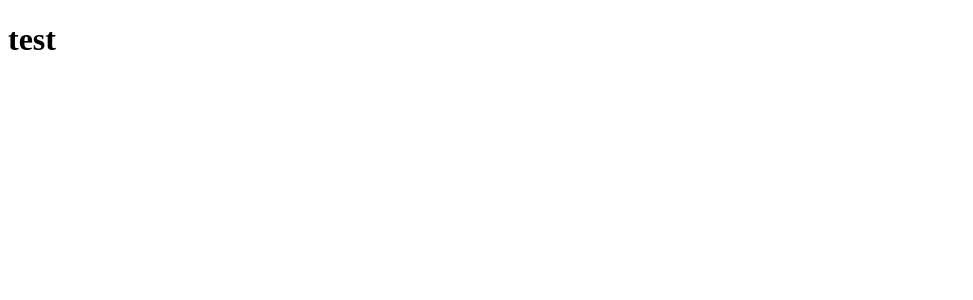
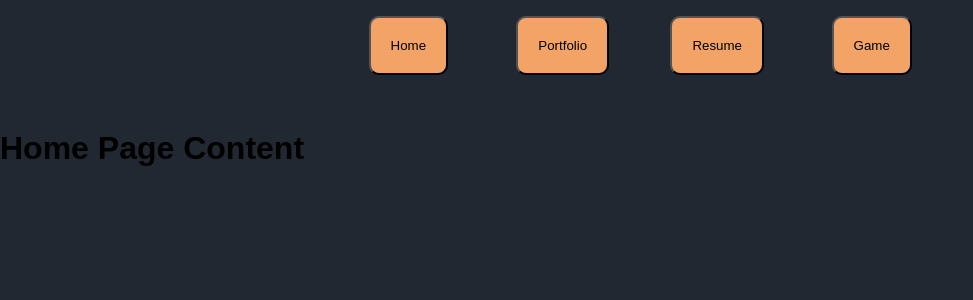
Before and after one commit to jdevries3133/resume, a Django app: page / in a window 1280 px wide. Before the commit the part shown is almost empty. Shown: the top 300 px of the page, without its empty margins (0-973 px from the left). Run offline with Django 3.2, Linux system fonts and the light colour scheme.

Commit message:
Started home page

```diff
--- a/landing_page/templates/resume_content.html
+++ b/landing_page/templates/home.html
@@ -1,3 +1,3 @@
 {% extends "base.html" %} {% block content %}
-<h1>test</h1>
+<h1>Home Page Content</h1>
 {% endblock %}
--- a/landing_page/views.py
+++ b/landing_page/views.py
@@ -2,4 +2,4 @@ from django.shortcuts import render
 
 # Create your views here.
 def home(request):
-    return render(request, 'resume_content.html')
+    return render(request, 'home.html')
--- a/resume_website/settings.py
+++ b/resume_website/settings.py
@@ -123,3 +123,7 @@ USE_TZ = True
 # https://docs.djangoproject.com/en/3.0/howto/static-files/
 
 STATIC_URL = '/static/'
+STATICFILES_DIRS = [
+    os.path.join(BASE_DIR, 'resume_website', 'static'),
+    os.path.join(BASE_DIR, 'landing_page', 'static'),
+]
--- /dev/null
+++ b/resume_website/static/styles.css
@@ -0,0 +1,50 @@
+/* GLOBAL */
+:root {
+  --black: #222831;
+  --blue: #30475e;
+  --orange: #f2a365;
+  --grey: #ececec;
+}
+
+body {
+  font-family: Arial, Helvetica, sans-serif;
+  margin: 0;
+  padding: 0;
+  background-color: var(--black);
+}
+
+/* NAVBAR */
+.navbar {
+  display: inline-block;
+  margin: auto;
+  list-style-type: none;
+  width: 100%;
+}
+
+.navbar ul {
+  padding-inline-start: 0;
+  text-align: center;
+}
+
+.navbar li {
+  display: inline-block;
+  list-style-type: none;
+  text-align: center;
+  width: 150px;
+}
+
+.navbar a {
+  text-decoration: none;
+  color: black;
+}
+
+.nav_button {
+  padding: 20px;
+  background-color: var(--orange);
+  border-radius: 10px;
+}
+
+.nav_button:hover {
+  background-color: var(--grey);
+  cursor: pointer;
+}
--- a/resume_website/templates/base.html
+++ b/resume_website/templates/base.html
@@ -3,9 +3,10 @@
   <head>
     <meta charset="UTF-8" />
     <meta name="viewport" content="width=device-width, initial-scale=1.0" />
+    <link rel="stylesheet" href="static/styles.css" />
     <title>Jack DeVries</title>
   </head>
   <body>
-    {% block content %} {% endblock %}
+    {% include 'navbar.html' %} {% block content %} {% endblock %}
   </body>
 </html>
--- /dev/null
+++ b/resume_website/templates/navbar.html
@@ -0,0 +1,27 @@
+<div class="navbar">
+  <ul>
+    <li>
+      <button class="nav_button">
+        <a href="">Home</a>
+      </button>
+    </li>
+    <li>
+      <button class="nav_button">
+        <a href="portfolio/">
+          Portfolio
+        </a>
+      </button>
+    </li>
+    <li>
+      <button class="nav_button">
+        <a href="resume/"> Resume</a>
+      </button>
+    </li>
+    <li>
+      <button class="nav_button">
+        <a href="fun/"> Game</a>
+      </button>
+    </li>
+  </ul>
+  <br />
+</div>
```
